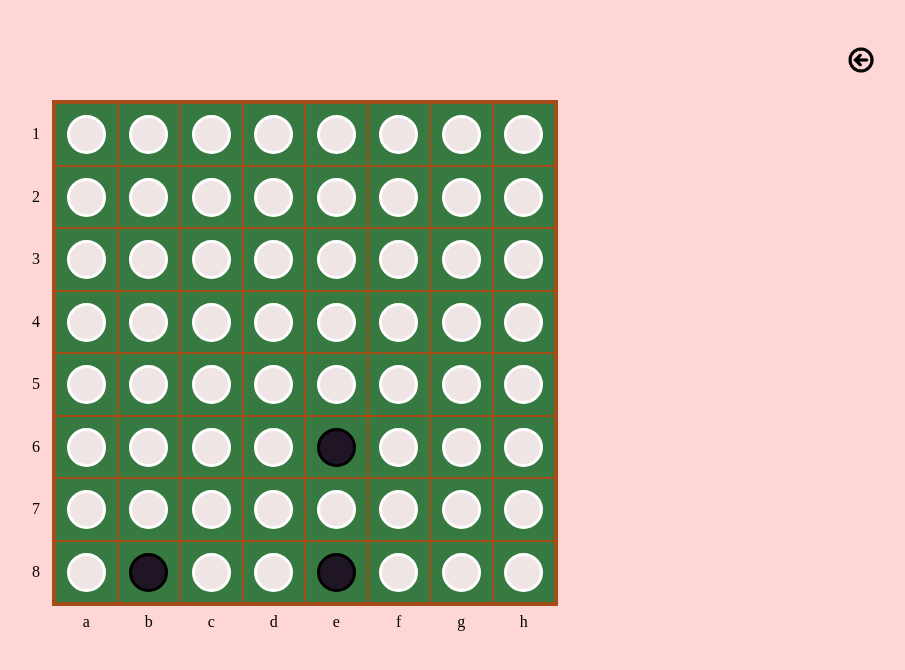
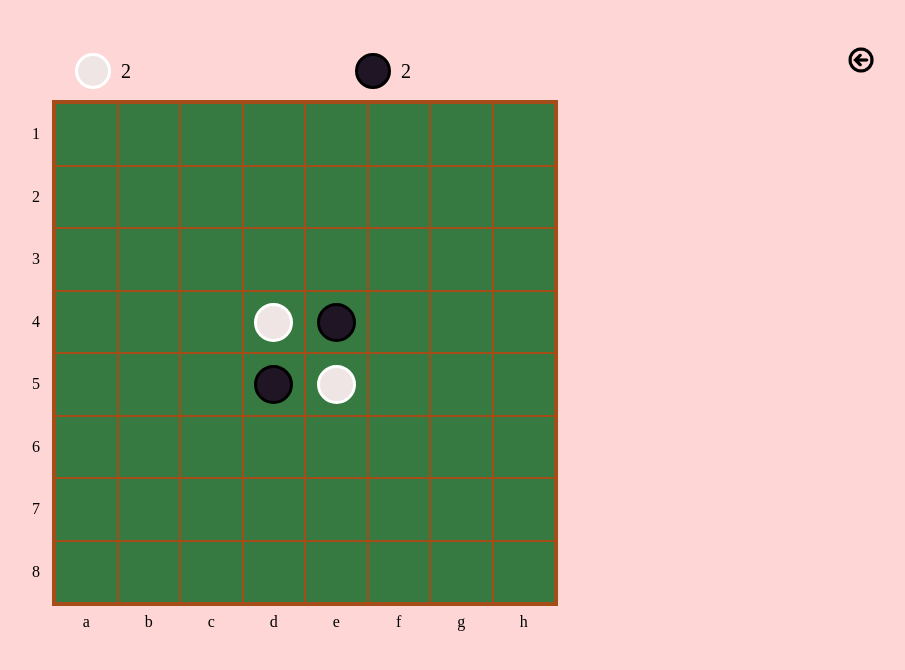
Before and after one commit to ChuyOleg/Algoritms_Labs, a plain HTML site: page docs/index.html in a window 1280 px wide. Shown: the whole page, without its empty margins (335-1240 px from the left). Drawn offline with Linux system fonts and the light colour scheme.

Commit message:
almost finished html/css

```diff
--- a/docs/index.html
+++ b/docs/index.html
@@ -16,84 +16,84 @@
   <a href="#" class="reboot"></a>
   <div id="playField">
   	<ul class="list 0">
-  		<li class="counter 0 whiteCounter"><div></div></li>
-  		<li class="counter 1 whiteCounter"><div></div></li>
-  		<li class="counter 2 whiteCounter"><div></div></li>
-  		<li class="counter 3 whiteCounter"><div></div></li>
-  		<li class="counter 4 whiteCounter"><div></div></li>
-  		<li class="counter 5 whiteCounter"><div></div></li>
-  		<li class="counter 6 whiteCounter"><div></div></li>
-  		<li class="counter 7 whiteCounter"><div></div></li>
+  		<li class="counter 0"><div></div></li>
+  		<li class="counter 1"><div></div></li>
+  		<li class="counter 2"><div></div></li>
+  		<li class="counter 3"><div></div></li>
+  		<li class="counter 4"><div></div></li>
+  		<li class="counter 5"><div></div></li>
+  		<li class="counter 6"><div></div></li>
+  		<li class="counter 7"><div></div></li>
   	</ul>
   	<ul class="list 1">
-  		<li class="counter 0 whiteCounter"><div></div></li>
-  		<li class="counter 1 whiteCounter"><div></div></li>
-  		<li class="counter 2 whiteCounter"><div></div></li>
-  		<li class="counter 3 whiteCounter"><div></div></li>
-  		<li class="counter 4 whiteCounter"><div></div></li>
-  		<li class="counter 5 whiteCounter"><div></div></li>
-  		<li class="counter 6 whiteCounter"><div></div></li>
-  		<li class="counter 7 whiteCounter"><div></div></li>
+  		<li class="counter 0"><div></div></li>
+  		<li class="counter 1"><div></div></li>
+  		<li class="counter 2"><div></div></li>
+  		<li class="counter 3"><div></div></li>
+  		<li class="counter 4"><div></div></li>
+  		<li class="counter 5"><div></div></li>
+  		<li class="counter 6"><div></div></li>
+  		<li class="counter 7"><div></div></li>
   	</ul>
   	<ul class="list 2">
-  		<li class="counter 0 whiteCounter"><div></div></li>
-  		<li class="counter 1 whiteCounter"><div></div></li>
-  		<li class="counter 2 whiteCounter"><div></div></li>
-  		<li class="counter 3 whiteCounter"><div></div></li>
-  		<li class="counter 4 whiteCounter"><div></div></li>
-  		<li class="counter 5 whiteCounter"><div></div></li>
-  		<li class="counter 6 whiteCounter"><div></div></li>
-  		<li class="counter 7 whiteCounter"><div></div></li>
+  		<li class="counter 0"><div></div></li>
+  		<li class="counter 1"><div></div></li>
+  		<li class="counter 2"><div></div></li>
+  		<li class="counter 3"><div></div></li>
+  		<li class="counter 4"><div></div></li>
+  		<li class="counter 5"><div></div></li>
+  		<li class="counter 6"><div></div></li>
+  		<li class="counter 7"><div></div></li>
   	</ul>
   	<ul class="list 3">
-  		<li class="counter 0 whiteCounter"><div></div></li>
-  		<li class="counter 1 whiteCounter"><div></div></li>
-  		<li class="counter 2 whiteCounter"><div></div></li>
-  		<li class="counter 3 whiteCounter"><div></div></li>
-  		<li class="counter 4 whiteCounter"><div></div></li>
-  		<li class="counter 5 whiteCounter"><div></div></li>
-  		<li class="counter 6 whiteCounter"><div></div></li>
-  		<li class="counter 7 whiteCounter"><div></div></li>
+  		<li class="counter 0"><div></div></li>
+  		<li class="counter 1"><div></div></li>
+  		<li class="counter 2"><div></div></li>
+  		<li class="counter 3"><div class="whiteCounter"></div></li>
+  		<li class="counter 4"><div class="blackCounter"></div></li>
+  		<li class="counter 5"><div></div></li>
+  		<li class="counter 6"><div></div></li>
+  		<li class="counter 7"><div></div></li>
   	</ul>
   	<ul class="list 4">
-  		<li class="counter 0 whiteCounter"><div></div></li>
-  		<li class="counter 1 whiteCounter"><div></div></li>
-  		<li class="counter 2 whiteCounter"><div></div></li>
-  		<li class="counter 3 whiteCounter"><div></div></li>
-  		<li class="counter 4 whiteCounter"><div></div></li>
-  		<li class="counter 5 whiteCounter"><div></div></li>
-  		<li class="counter 6 whiteCounter"><div></div></li>
-  		<li class="counter 7 whiteCounter"><div></div></li>
+  		<li class="counter 0"><div></div></li>
+  		<li class="counter 1"><div></div></li>
+  		<li class="counter 2"><div></div></li>
+  		<li class="counter 3"><div class="blackCounter"></div></li>
+  		<li class="counter 4"><div class="whiteCounter"></div></li>
+  		<li class="counter 5"><div></div></li>
+  		<li class="counter 6"><div></div></li>
+  		<li class="counter 7"><div></div></li>
   	</ul>
   	<ul class="list 5">
-  		<li class="counter 0 whiteCounter"><div></div></li>
-  		<li class="counter 1 whiteCounter"><div></div></li>
-  		<li class="counter 2 whiteCounter"><div></div></li>
-  		<li class="counter 3 whiteCounter"><div></div></li>
-  		<li class="counter 4 blackCounter"><div></div></li>
-  		<li class="counter 5 whiteCounter"><div></div></li>
-  		<li class="counter 6 whiteCounter"><div></div></li>
-  		<li class="counter 7 whiteCounter"><div></div></li>
+  		<li class="counter 0"><div></div></li>
+  		<li class="counter 1"><div></div></li>
+  		<li class="counter 2"><div></div></li>
+  		<li class="counter 3"><div></div></li>
+  		<li class="counter 4"><div></div></li>
+  		<li class="counter 5"><div></div></li>
+  		<li class="counter 6"><div></div></li>
+  		<li class="counter 7"><div></div></li>
   	</ul>
   	<ul class="list 6">
-  		<li class="counter 0 whiteCounter"><div></div></li>
-  		<li class="counter 1 whiteCounter"><div></div></li>
-  		<li class="counter 2 whiteCounter"><div></div></li>
-  		<li class="counter 3 whiteCounter"><div></div></li>
-  		<li class="counter 4 whiteCounter"><div></div></li>
-  		<li class="counter 5 whiteCounter"><div></div></li>
-  		<li class="counter 6 whiteCounter"><div></div></li>
-  		<li class="counter 7 whiteCounter"><div></div></li>
+  		<li class="counter 0"><div></div></li>
+  		<li class="counter 1"><div></div></li>
+  		<li class="counter 2"><div></div></li>
+  		<li class="counter 3"><div></div></li>
+  		<li class="counter 4"><div></div></li>
+  		<li class="counter 5"><div></div></li>
+  		<li class="counter 6"><div></div></li>
+  		<li class="counter 7"><div></div></li>
   	</ul>
   	<ul class="list 7">
-  		<li class="counter 0 whiteCounter"><div></div></li>
-  		<li class="counter 1 blackCounter"><div></div></li>
-  		<li class="counter 2 whiteCounter"><div></div></li>
-  		<li class="counter 3 whiteCounter"><div></div></li>
-  		<li class="counter 4 blackCounter"><div></div></li>
-  		<li class="counter 5 whiteCounter"><div></div></li>
-  		<li class="counter 6 whiteCounter"><div></div></li>
-  		<li class="counter 7 whiteCounter"><div></div></li>
+  		<li class="counter 0"><div></div></li>
+  		<li class="counter 1"><div></div></li>
+  		<li class="counter 2"><div></div></li>
+  		<li class="counter 3"><div></div></li>
+  		<li class="counter 4"><div></div></li>
+  		<li class="counter 5"><div></div></li>
+  		<li class="counter 6"><div></div></li>
+  		<li class="counter 7"><div></div></li>
   	</ul>
 	  <ul class="numberList">
 	  	<li class="mark">1</li>
@@ -115,6 +115,9 @@
 	  	<li class="mark">g</li>
 	  	<li class="mark">h</li>
 	  </ul>
+    <div class="quantity qBlack"><div></div><span>2</span></div>
+    <div class="quantity qWhite"><div></div><span>2</span></div>
   </div>
+  <script src="script.js"></script>
 </body>
 </html>
--- a/docs/script.js
+++ b/docs/script.js
@@ -0,0 +1,22 @@
+const counters = document.querySelectorAll('.counter');
+const quantityWhiteCounters = document.querySelector('.qWhite span');
+const quantityBlackCounters = document.querySelector('.qBlack span');
+
+let userMove = true;
+
+counters.forEach(counter => {
+  const div = counter.querySelector('div');
+  counter.addEventListener('click', () => {
+    if (div.className === '') {
+	    if (userMove) {
+	      div.className = 'blackCounter';
+	      quantityBlackCounters.innerText++;
+	      userMove = false;
+	    } else {
+	      div.className = 'whiteCounter';
+	      quantityWhiteCounters.innerText++;
+	      userMove = true;
+	    }
+    }
+  });
+})
--- a/docs/styles.css
+++ b/docs/styles.css
@@ -101,12 +101,12 @@ ul {
   border-radius: 50%;
 }
 
-.whiteCounter div {
+.whiteCounter {
   background: #efe5e5;
   border: 3px solid white;
 }
 
-.blackCounter div {
+.blackCounter {
   background: #1f1525;
   border: 3px solid black;
 }
@@ -137,6 +137,39 @@ ul {
   text-align: center;
 }
 
+.quantity {
+  position: absolute;
+  top: -50px;
+  left: 20px;
+  height: 36px;
+  width: 70px;
+  display: flex;
+}
+
+.qBlack {
+  left: 300px;
+}
+
+.quantity div {
+  height: 30px;
+  width: 30px;
+  border-radius: 50%;
+  background: #efe5e5;
+  border: 3px solid white;
+}
+
+.qBlack div {
+  left: 300px;
+  background: #1f1525;
+  border: 3px solid black;
+}
+
+.quantity span {
+  margin-left: 10px;
+  line-height: 36px;
+  font-size: 20px;
+}
+
 @media only screen and (max-width: 600px) {
   #playField {
     width: 300px;
@@ -155,4 +188,7 @@ ul {
   .counter div {
     margin: 7px auto;
   }
+  .qBlack {
+    left: 200px;
+  }
 }
```
